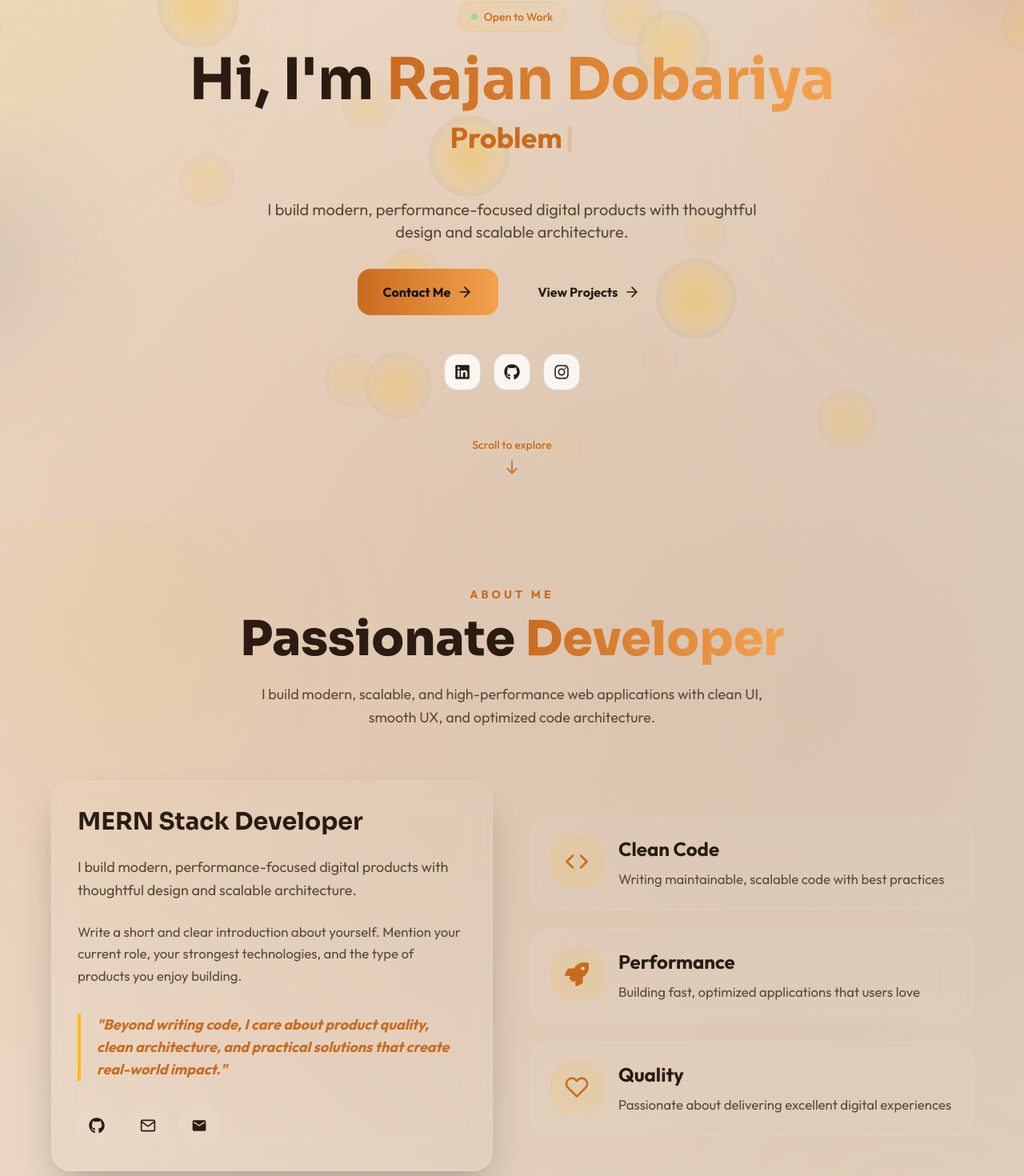
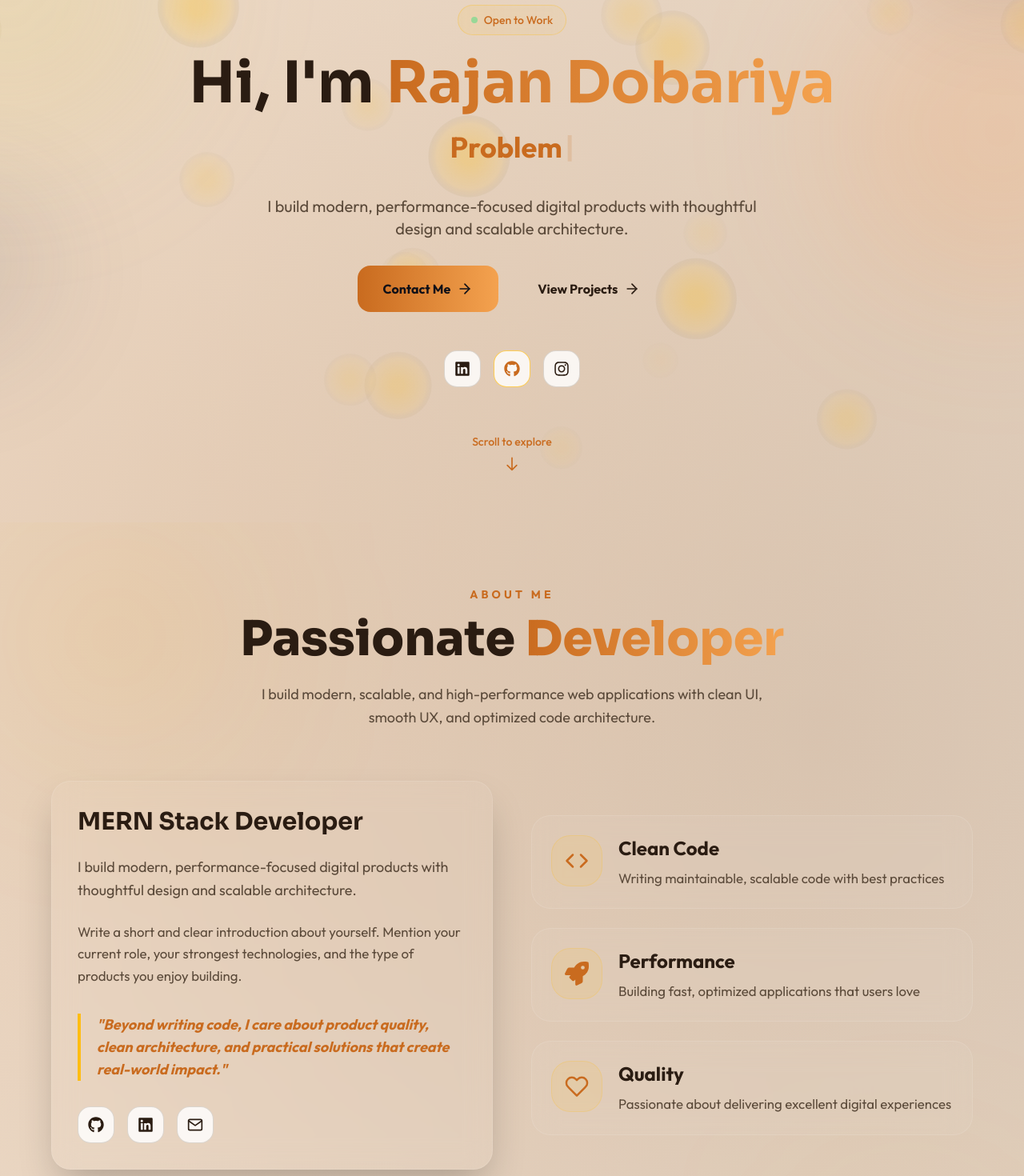
Before and after one commit to rajan1950/Portfolio-Frontend, a React (Vite) app: page / in a window 1280 px wide. Shown: the part 147-1617 px from the top of the page at 80% size. Built offline with nearby package versions, Linux system fonts and the light colour scheme.

Commit message:
feat: enhance SEO and social sharing metadata in index.html; update EnhancedAboutSection and EnhancedContactSection for improved social links; refine EnhancedExperienceSection and EnhancedHeroSection for better layout and icon usage

```diff
--- a/index.html
+++ b/index.html
@@ -4,6 +4,19 @@
     <meta charset="UTF-8" />
     <link rel="icon" type="image/svg+xml" href="/favicon.svg" />
     <meta name="viewport" content="width=device-width, initial-scale=1.0" />
+    <meta
+      name="description"
+      content="Rajan Dobariya - MERN Stack Developer building performant, thoughtful web products."
+    />
+    <meta property="og:title" content="Rajan Dobariya | Portfolio" />
+    <meta
+      property="og:description"
+      content="MERN Stack Developer building performant, thoughtful web products."
+    />
+    <meta property="og:image" content="/logo-r.svg" />
+    <meta property="og:type" content="website" />
+    <meta name="twitter:card" content="summary" />
+    <meta name="twitter:image" content="/logo-r.svg" />
     <title>Rajan Dobariya | Portfolio</title>
   </head>
   <body>
--- a/src/app/App.jsx
+++ b/src/app/App.jsx
@@ -82,7 +82,7 @@ function App() {
 
       <main>
         <EnhancedHeroSection profile={portfolioData.profile} data={portfolioData} />
-        <EnhancedAboutSection profile={portfolioData.profile} summary={portfolioData.summary} />
+        <EnhancedAboutSection profile={portfolioData.profile} summary={portfolioData.summary} data={portfolioData} />
         <EnhancedSkillsSection skills={skills} />
         <EnhancedProjectsSection projects={projects} />
         <EnhancedExperienceSection
--- a/src/sections/EnhancedAboutSection.jsx
+++ b/src/sections/EnhancedAboutSection.jsx
@@ -1,10 +1,8 @@
 import { motion } from 'framer-motion'
-import { Link } from 'react-router-dom'
 import { FiCode, FiHeart, FiMail } from 'react-icons/fi'
-import { FaRocket, FaGithub } from 'react-icons/fa'
-import { MdEmail } from 'react-icons/md'
+import { FaRocket, FaGithub, FaLinkedin } from 'react-icons/fa'
 
-function EnhancedAboutSection({ profile, summary }) {
+function EnhancedAboutSection({ profile, summary, data }) {
   const features = [
     {
       icon: FiCode,
@@ -114,27 +112,30 @@ function EnhancedAboutSection({ profile, summary }) {
               )}
 
               {/* Social Icons */}
-              <div className="flex gap-4 mt-8">
-                <Link
-                  to="#"
-                  className="w-12 h-12 rounded-xl flex items-center justify-center bg-white/5 border border-white/10 hover:border-[#ffbd13] hover:text-[#ffbd13] transition-all duration-300"
-                >
-                  <FaGithub className="text-xl" />
-                </Link>
-
-                <Link
-                  to="#"
-                  className="w-12 h-12 rounded-xl flex items-center justify-center bg-white/5 border border-white/10 hover:border-[#ffbd13] hover:text-[#ffbd13] transition-all duration-300"
-                >
-                  <FiMail className="text-xl" />
-                </Link>
-
-                <Link
-                  to="#"
-                  className="w-12 h-12 rounded-xl flex items-center justify-center bg-white/5 border border-white/10 hover:border-[#ffbd13] hover:text-[#ffbd13] transition-all duration-300"
-                >
-                  <MdEmail className="text-xl" />
-                </Link>
+              <div className="flex flex-wrap gap-4 mt-8">
+                {[
+                  { icon: FaGithub, url: data?.links?.github, label: 'GitHub' },
+                  { icon: FaLinkedin, url: data?.links?.linkedin || data?.profile?.linkedin, label: 'LinkedIn' },
+                  { icon: FiMail, url: profile?.email ? `mailto:${profile.email}` : undefined, label: 'Email' },
+                ]
+                  .filter((social) => Boolean(social.url))
+                  .map((social, idx) => {
+                  const Icon = social.icon
+                  return (
+                    <motion.a
+                      key={idx}
+                      href={social.url}
+                      target="_blank"
+                      rel="noopener noreferrer"
+                      aria-label={social.label}
+                      className="p-3 rounded-lg bg-[rgba(255,255,255,0.1)] text-[#f8f7f5] border border-[rgba(255,255,255,0.2)] hover:text-[#ffbd13] hover:bg-[rgba(255,189,19,0.12)] hover:border-[#ffbd13] hover:shadow-lg hover:shadow-[rgba(255,189,19,0.35)] transition-all duration-300 focus-visible:outline-none focus-visible:ring-2 focus-visible:ring-[#ffbd13]/60"
+                      whileHover={{ scale: 1.1, y: -2 }}
+                      whileTap={{ scale: 0.95 }}
+                    >
+                      <Icon className="w-5 h-5" />
+                    </motion.a>
+                  )
+                })}
               </div>
             </div>
           </motion.div>
--- a/src/sections/EnhancedContactSection.jsx
+++ b/src/sections/EnhancedContactSection.jsx
@@ -55,7 +55,7 @@ function EnhancedContactSection({ profile, data }) {
 
   const socialLinks = [
     { icon: FaLinkedin, url: profile.linkedin, label: 'LinkedIn' },
-    { icon: FaGithub, url: data?.links?.github, label: 'GitHub' },
+    { icon: FaGithub, url: data?.links?.github, label: 'GitHub', isPrimary: true },
     { icon: FaInstagram, url: data?.links?.instagram, label: 'Instagram' },
   ]
 
@@ -138,7 +138,7 @@ function EnhancedContactSection({ profile, data }) {
             {/* Social Links */}
             <div>
               <h4 className="text-lg font-semibold text-[#f8f7f5] mb-4">Follow Me</h4>
-              <div className="flex gap-4">
+              <div className="flex flex-wrap gap-4">
                 {socialLinks.map((social, idx) => {
                   const Icon = social.icon
                   return (
@@ -147,11 +147,14 @@ function EnhancedContactSection({ profile, data }) {
                       href={social.url}
                       target="_blank"
                       rel="noopener noreferrer"
-                      className="p-4 rounded-lg bg-gradient-to-br from-[rgba(255,189,19,0.15)] to-[rgba(255,189,19,0.05)] border border-[rgba(255,189,19,0.3)] hover:border-[#ffbd13] hover:bg-[rgba(255,189,19,0.2)] transition-all duration-300"
-                      whileHover={{ scale: 1.2, y: -5 }}
+                      aria-label={social.label}
+                      className={`p-3 rounded-lg bg-[rgba(255,255,255,0.1)] text-[#f8f7f5] border transition-all duration-300 hover:text-[#ffbd13] hover:bg-[rgba(255,189,19,0.12)] hover:border-[#ffbd13] hover:shadow-lg hover:shadow-[rgba(255,189,19,0.35)] focus-visible:outline-none focus-visible:ring-2 focus-visible:ring-[#ffbd13]/60 ${
+                        social.isPrimary ? 'border-[#ffbd13]/70 text-[#ffbd13]' : 'border-[rgba(255,255,255,0.2)]'
+                      }`}
+                      whileHover={{ scale: 1.2, y: -3 }}
                       whileTap={{ scale: 0.9 }}
                     >
-                      <Icon className="w-6 h-6 text-[#ffbd13]" />
+                      <Icon className="w-5 h-5" />
                     </motion.a>
                   )
                 })}
--- a/src/sections/EnhancedHeroSection.jsx
+++ b/src/sections/EnhancedHeroSection.jsx
@@ -98,8 +98,8 @@ function EnhancedHeroSection({ profile, data }) {
               {profile.name}
             </span>
           </h1>
-          <div className="h-12 sm:h-14 md:h-16 mb-6">
-            <p className="text-2xl sm:text-3xl md:text-4xl font-semibold text-[#ffbd13] min-h-[2.5rem]">
+          <div className="min-h-[2.5rem] sm:min-h-[3rem] md:min-h-[3.5rem] mb-6 flex items-center justify-center">
+            <p className="text-2xl sm:text-3xl md:text-4xl font-semibold text-[#ffbd13] leading-tight">
               {displayedText}
               <motion.span
                 animate={{ opacity: [1, 0] }}
@@ -148,11 +148,11 @@ function EnhancedHeroSection({ profile, data }) {
         {/* Social Links */}
         <motion.div
           variants={itemVariants}
-          className="flex justify-center gap-4 mb-12"
+          className="flex flex-wrap justify-center gap-4 mb-12"
         >
           {[
             { icon: FaLinkedin, url: data?.profile?.linkedin, label: 'LinkedIn' },
-            { icon: FaGithub, url: data?.links?.github, label: 'GitHub' },
+            { icon: FaGithub, url: data?.links?.github, label: 'GitHub', isPrimary: true },
             { icon: FaInstagram, url: data?.links?.instagram, label: 'Instagram' },
           ].map((social, idx) => {
             const Icon = social.icon
@@ -162,7 +162,10 @@ function EnhancedHeroSection({ profile, data }) {
                 href={social.url}
                 target="_blank"
                 rel="noopener noreferrer"
-                className="p-3 rounded-lg bg-[rgba(255,255,255,0.1)] text-[#f8f7f5] hover:text-[#ffbd13] hover:bg-[rgba(255,189,19,0.1)] border border-[rgba(255,255,255,0.2)] hover:border-[#ffbd13] transition-all duration-300"
+                aria-label={social.label}
+                className={`p-3 rounded-lg bg-[rgba(255,255,255,0.1)] text-[#f8f7f5] border transition-all duration-300 hover:text-[#ffbd13] hover:bg-[rgba(255,189,19,0.12)] hover:border-[#ffbd13] hover:shadow-lg hover:shadow-[rgba(255,189,19,0.35)] focus-visible:outline-none focus-visible:ring-2 focus-visible:ring-[#ffbd13]/60 ${
+                  social.isPrimary ? 'border-[#ffbd13]/70 text-[#ffbd13]' : 'border-[rgba(255,255,255,0.2)]'
+                }`}
                 whileHover={{ scale: 1.2, y: -3 }}
                 whileTap={{ scale: 0.9 }}
               >
--- a/src/shared/hooks/useActiveSection.js
+++ b/src/shared/hooks/useActiveSection.js
@@ -8,15 +8,21 @@ export function useActiveSection(items) {
       (entries) => {
         const visible = entries
           .filter((entry) => entry.isIntersecting)
-          .sort((a, b) => b.intersectionRatio - a.intersectionRatio)
+          .sort((a, b) => {
+            if (b.intersectionRatio !== a.intersectionRatio) {
+              return b.intersectionRatio - a.intersectionRatio
+            }
+
+            return Math.abs(a.boundingClientRect.top) - Math.abs(b.boundingClientRect.top)
+          })
 
         if (visible.length > 0) {
           setActiveSection(visible[0].target.id)
         }
       },
       {
-        rootMargin: '-20% 0px -50% 0px',
-        threshold: [0.25, 0.5, 0.75],
+        rootMargin: '-35% 0px -45% 0px',
+        threshold: [0, 0.25, 0.6],
       },
     )
 
--- a/src/shared/ui/Navbar.jsx
+++ b/src/shared/ui/Navbar.jsx
@@ -100,7 +100,7 @@ function Navbar({ navItems, activeSection, onNavigate, theme, onToggleTheme }) {
           <ThemeToggle theme={theme} onToggle={onToggleTheme} />
           <motion.button
             type="button"
-            className="p-2 rounded-lg hover:bg-[rgba(255,255,255,0.1)]"
+            className="h-10 w-10 rounded-lg flex items-center justify-center border border-transparent hover:border-[rgba(255,255,255,0.2)] hover:bg-[rgba(255,255,255,0.08)] transition-all duration-300"
             onClick={() => setIsMobileMenuOpen((prev) => !prev)}
             whileTap={{ scale: 0.95 }}
             aria-expanded={isMobileMenuOpen}
```
Also changed, not shown: src/sections/EnhancedExperienceSection.jsx (+35 -39 lines), src/sections/EnhancedFooter.jsx (+7 -4 lines).
